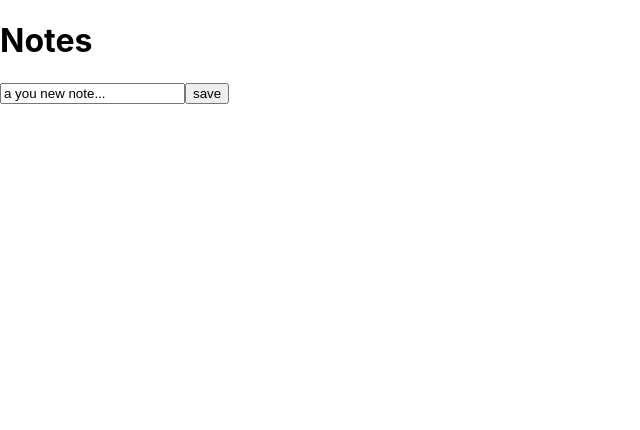
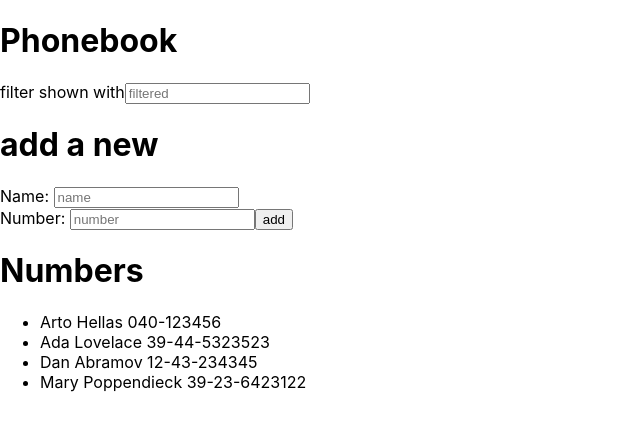
Before and after one commit to AsierDelCidPerez/Part2-Communicating_with_server, a React (Create React App) app in the folder part-react/: page / in a window 1280 px wide. Shown: the top 430 px of the page, without its empty margins (0-640 px from the left). Built offline with nearby package versions, Linux system fonts and the light colour scheme.

Commit message:
23/04/2022 19:36
Asier Del Cid Pérez

```diff
--- a/part-react/src/App.js
+++ b/part-react/src/App.js
@@ -5,34 +5,40 @@ import Note from './components/Note';
 
 const App = () => {
   const [notes, setNotes] = useState([]);
-  const [newNote, setNewNote] = useState("a you new note...");
-  let contador = 1;
+  const [newNote, setNewNote] = useState("a new note...");
+  const [showAll, setShowAll] = useState(true);
+
+  const notesToShow = showAll ? notes : notes.filter(note => note.important===true)
+
   const actualizarNewNote = event => {
     setNewNote(event.target.value);
   }
-
+  const actualizaPreferencias = event => {
+    event.preventDefault();
+    setShowAll(!showAll);
+  }
   const addNote = event => {
     event.preventDefault();
     setNotes(notes.concat({
-      id: contador,
+      id: notes.length+1,
       content: newNote,
       date: new Date().toString(),
-      important: true,
+      important: Math.random() > .5,
     }));
-    setNewNote("a you new note...");
-    contador++;
+    setNewNote("a new note...");
   }
   return (
     <div>
       <h1>Notes</h1>
       <ul>
         {
-          notes.map(note => <Note key={contador} note={note}/>)
+          notesToShow.map(note => <Note key={note.id} note={note}/>)
         }
       </ul>
-      <form onSubmit={addNote}>
-        <input type="text" value={newNote} onChange={actualizarNewNote}/>
-        <button type="submit">save</button>
+      <form>
+        <input type="text" value={newNote} onChange={actualizarNewNote}/><br/>
+        <button onClick={actualizaPreferencias}>{showAll ? ("Mostrar solo notas importantes") : ("Mostrar todas las notas")}</button><br/>
+        <button type="submit" onClick={addNote}>Save</button>
       </form>
     </div>
   );
--- /dev/null
+++ b/part-react/src/exercises/ex2/App.js
@@ -0,0 +1,11 @@
+import Phonebook from './components/Phonebook';
+
+const App = () => {
+    return (
+        <div>
+          <Phonebook/>
+        </div>
+    )
+}
+
+export default App;
--- /dev/null
+++ b/part-react/src/exercises/ex2/components/Filtro.js
@@ -0,0 +1,10 @@
+const Filtro = ({phonebook}) => {
+    const [setFiltred, phoneBook] = phonebook;
+    const filtrar = event => {
+        setFiltred(phoneBook.filter(phone => phone.name.match(event.target.value)));
+    }
+    return (
+        <label>filter shown with<input type="text" onChange={filtrar} placeholder="filtered"/></label>
+    )
+}
+export default Filtro;
--- /dev/null
+++ b/part-react/src/exercises/ex2/components/Formulario.js
@@ -0,0 +1,36 @@
+import React, {useState} from 'react';
+import Header from './Header';
+
+const Formulario = ({phonebook}) => {
+    const [phoneBook, setPhonebook, filtred, setFiltred] = phonebook;
+    const [fields, setFields] = useState({
+        name : "", number : ""
+    });
+    const updateField = event => setFields({
+            ...fields, [event.target.id] : event.target.value
+    });
+
+    const addNew = event => {
+        event.preventDefault();
+        setPhonebook(phoneBook.concat({
+            name : fields.name, number : fields.number
+        }));
+        setFiltred(filtred.concat({
+            name : fields.name, number : fields.number
+        }));
+        setFields({
+            name : "", number : ""
+        });
+    }
+    return (
+        <>
+            <Header text="add a new"/>
+            <form onSubmit={addNew}>
+                <label>Name: <input type="text" id="name" onChange={updateField} value={fields.name} placeholder="name"/></label><br/>
+                <label>Number: <input type="text" id="number" onChange={updateField} value={fields.number} placeholder="number"/></label>
+                <button>add</button>
+            </form>
+        </>
+    );
+}
+export default Formulario;
--- /dev/null
+++ b/part-react/src/exercises/ex2/components/Header.js
@@ -0,0 +1,4 @@
+
+const Header = ({text}) => <h1>{text}</h1>;
+
+export default Header;
--- /dev/null
+++ b/part-react/src/exercises/ex2/components/Person.js
@@ -0,0 +1,2 @@
+const Person = ({name, tel}) => `${name} ${tel}`;
+export default Person;
--- /dev/null
+++ b/part-react/src/exercises/ex2/components/Phonebook.js
@@ -0,0 +1,25 @@
+import Header from './Header';
+import Formulario from './Formulario';
+import React, {useState} from 'react';
+import Report from './Report';
+import Filtro from './Filtro';
+
+const Phonebook = () => {
+    const [phonebook, setPhonebook] = useState([
+        { name: 'Arto Hellas', number: '040-123456' },
+        { name: 'Ada Lovelace', number: '39-44-5323523' },
+        { name: 'Dan Abramov', number: '12-43-234345' },
+        { name: 'Mary Poppendieck', number: '39-23-6423122' }
+    ]);
+    const [filtredPhones, setFiltredPhones] = useState(phonebook);
+    return (
+        <>
+            <Header text="Phonebook"/>
+            <Filtro phonebook={[setFiltredPhones, phonebook]}/>
+            <Formulario phonebook={[phonebook, setPhonebook, filtredPhones, setFiltredPhones]}/>
+            <Report phonebook={filtredPhones}/>
+        </>
+    )
+}
+
+export default Phonebook;
--- /dev/null
+++ b/part-react/src/exercises/ex2/components/Report.js
@@ -0,0 +1,15 @@
+import Person from './Person';
+import Header from './Header';
+
+const Report = ({phonebook}) => {
+    return (
+        <div>
+            <Header text="Numbers"/>
+            <ul>
+                {phonebook.map((phone, i) => <li key={i}><Person name={phone.name} tel={phone.number}/></li>)}
+            </ul>
+        </div>
+    )
+}
+
+export default Report;
--- a/part-react/src/index.js
+++ b/part-react/src/index.js
@@ -1,7 +1,7 @@
 import React from 'react';
 import ReactDOM from 'react-dom/client';
 import './index.css';
-import App from './App';
+import App from './exercises/ex2/App';
 import reportWebVitals from './reportWebVitals';
 
 
@@ -33,7 +33,6 @@ const notes = [
 root.render(
   <React.StrictMode>
     <App notes={notes}/>
-
   </React.StrictMode>
 );
 
```
